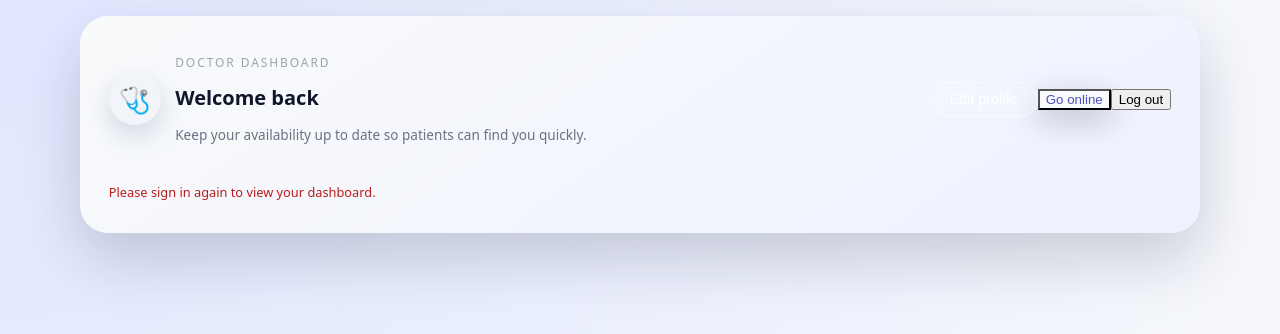
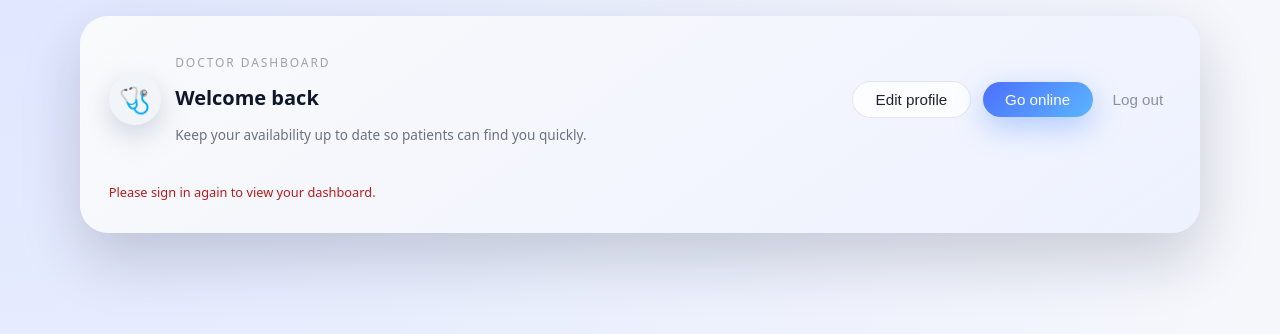
Before and after one commit to AICreditWallet/DrSam, a Next.js app: page /doctor/dashboard in a window 1280 px wide. Shown: the top 334 px of the page. Built offline with nearby package versions, Linux system fonts and the light colour scheme.

Commit message:
Fixed dashboard buttons and online toggle

```diff
--- a/app/doctor/dashboard/page.tsx
+++ b/app/doctor/dashboard/page.tsx
@@ -5,6 +5,7 @@ import Image from "next/image";
 import Link from "next/link";
 import { supabase } from "@/lib/supabase";
 import { useRouter } from "next/navigation";
+
 
 
 type DoctorRow = {
@@ -43,6 +44,8 @@ export default function DoctorDashboard() {
   const [doctor, setDoctor] = useState<DoctorRow | null>(null);
   const [loading, setLoading] = useState(true);
   const [error, setError] = useState<string | null>(null);
+  const [isOnline, setIsOnline] = useState(false);
+
 
   // Mock data for now – later you can replace with Supabase queries
   const notifications: Appointment[] = [
@@ -172,24 +175,30 @@ export default function DoctorDashboard() {
           <div className="dashboard-actions">
   <button
     type="button"
-    className="btn-outline"
+    className="dash-btn dash-btn-outline"
     onClick={() => router.push("/doctor/onboarding")}
   >
     Edit profile
   </button>
 
-  <button type="button" className="btn-primary">
-    Go online
-  </button>
+  <button
+  type="button"
+  className={`dash-btn dash-btn-primary ${isOnline ? "dash-btn-primary-on" : ""}`}
+  onClick={() => setIsOnline(!isOnline)}
+>
+  {isOnline ? "Online" : "Go online"}
+</button>
+
 
   <button
     type="button"
-    className="btn-text"
+    className="dash-btn dash-btn-ghost"
     onClick={handleLogout}
   >
     Log out
   </button>
 </div>
+
 
         </header>
 
--- a/app/globals.css
+++ b/app/globals.css
@@ -1570,3 +1570,62 @@ body {
   background: rgba(248, 250, 252, 0.96);
   padding: 0.55rem 0.6rem;
 }
+/* Dashboard header actions */
+.dashboard-actions {
+  display: flex;
+  align-items: center;
+  gap: 0.75rem;
+}
+
+/* Base button style */
+.dash-btn {
+  border-radius: 999px;
+  font-size: 0.95rem;
+  padding: 0.55rem 1.4rem;
+  border: none;
+  cursor: pointer;
+  font-weight: 500;
+  transition: transform 0.12s ease, box-shadow 0.12s ease, background 0.12s ease,
+    color 0.12s ease;
+  white-space: nowrap;
+}
+
+/* Edit profile – soft outline */
+.dash-btn-outline {
+  background: rgba(255, 255, 255, 0.8);
+  border: 1px solid rgba(120, 130, 200, 0.2);
+  color: #1f2430;
+}
+
+.dash-btn-outline:hover {
+  background: rgba(255, 255, 255, 1);
+  box-shadow: 0 6px 18px rgba(33, 70, 180, 0.08);
+}
+
+/* Go online – gradient pill */
+.dash-btn-primary {
+  background: linear-gradient(135deg, #4c6fff, #5bb5ff);
+  color: #ffffff;
+  box-shadow: 0 10px 30px rgba(58, 123, 255, 0.35);
+}
+
+.dash-btn-primary-on {
+  background: linear-gradient(135deg, #31c17d, #4de3a0); /* green when online */
+  box-shadow: 0 10px 30px rgba(49, 193, 125, 0.35);
+}
+
+.dash-btn-primary:hover {
+  transform: translateY(-1px);
+  box-shadow: 0 12px 32px rgba(58, 123, 255, 0.45);
+}
+
+/* Log out – subtle text button */
+.dash-btn-ghost {
+  background: transparent;
+  color: #8a90a3;
+  padding-inline: 0.5rem;
+}
+
+.dash-btn-ghost:hover {
+  color: #f25b5b;
+}
```
